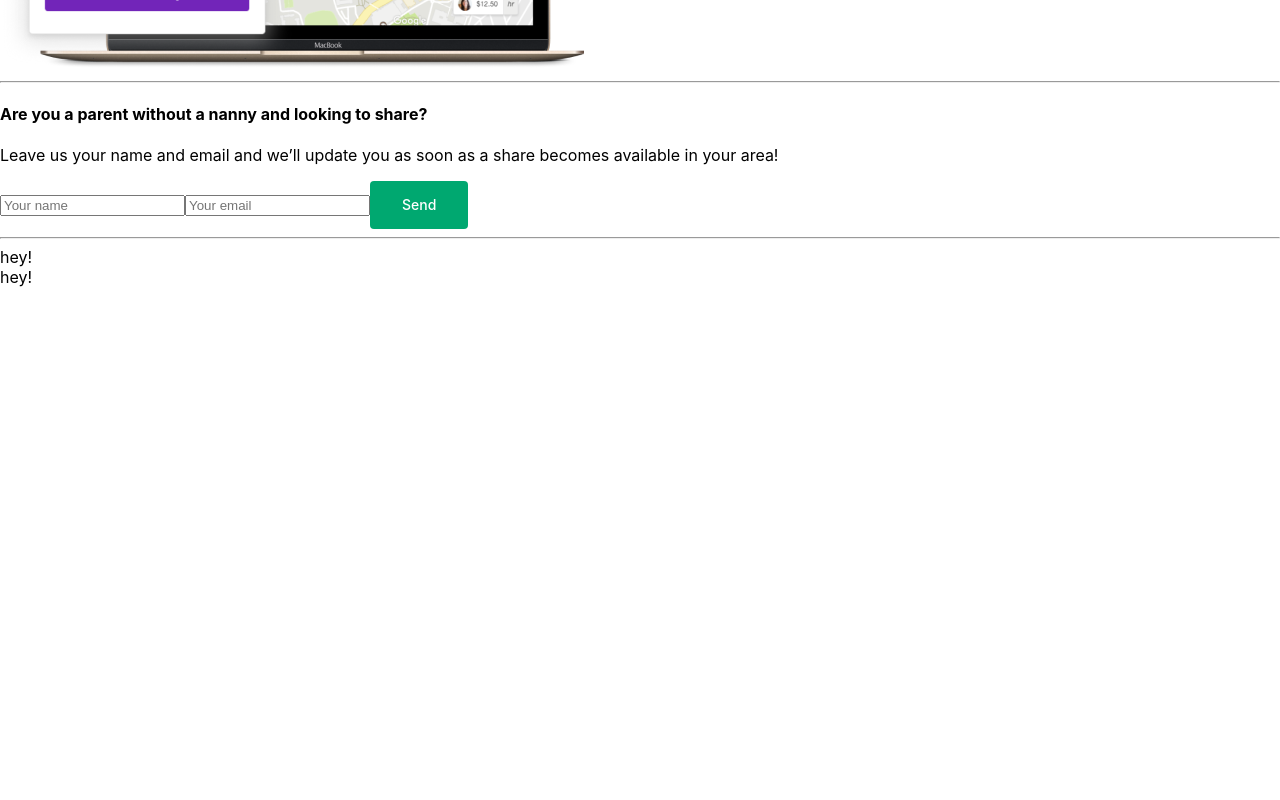
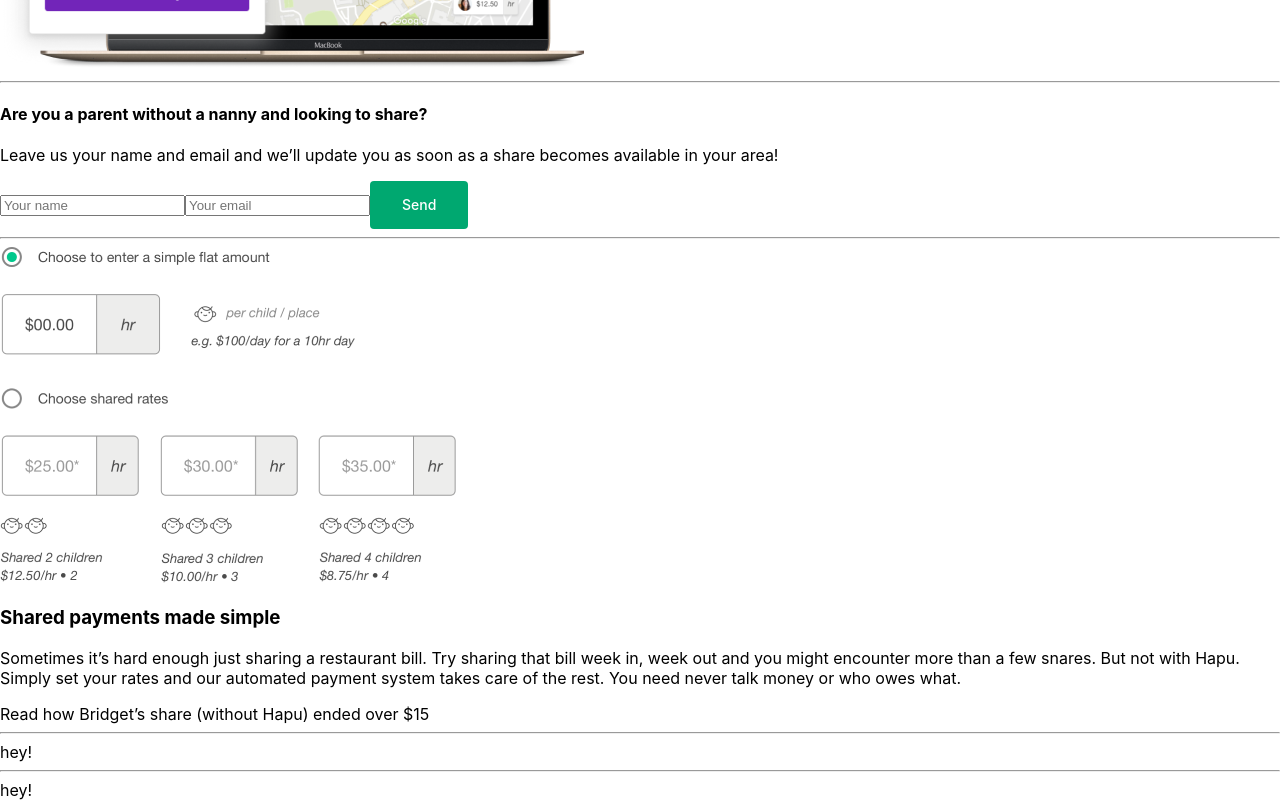
Before and after one commit to RodrigoNeoEx/jungleChallenge, a React (Create React App) app: page / in a window 1280 px wide. Shown: the part 1180-1980 px from the top of the page. Before the commit the page ends 1467 px from the top, so only its background shows below. Built offline with nearby package versions, Linux system fonts and the light colour scheme; a web font is replaced by a local one.

Commit message:
feat: component sharePayment mvp

```diff
--- a/src/components/sections/about/About.js
+++ b/src/components/sections/about/About.js
@@ -2,13 +2,18 @@ import React from "react";
 import CommingSoon from "./comingSoon/CommingSoon";
 import FrameworkDescription from "./frameworkDescription/FrameworkDescription";
 import ShareDescription from "./shareDescription/ShareDescripion";
+import SharePayment from "./sharePayment/SharePayment";
 import "./style/about.css";
 
 const About = () => {
   return (
     <section className="aboutContainer">
       <ShareDescription />
+      <hr/>
+      <SharePayment />
+      <hr/>
       <FrameworkDescription />
+      <hr/>
       <CommingSoon />
     </section>
   )
--- a/src/components/sections/about/shareDescription/register/Register.js
+++ b/src/components/sections/about/shareDescription/register/Register.js
@@ -1,6 +1,5 @@
 import React from "react";
 import InputShare from "../../../../inputShare/inputShare";
-import ShareHome from "../../../../../images/shareHome.png"
 import { messages } from "../../messages";
 
 const Register = () => {
@@ -9,7 +8,6 @@ const Register = () => {
       <h1>{messages.inputTitle}</h1>
       <p>{messages.inputDescription}</p>
       <InputShare />
-      <hr />
     </section>
   )
 }
--- /dev/null
+++ b/src/components/sections/about/sharePayment/SharePayment.js
@@ -0,0 +1,16 @@
+import React from "react";
+import PaymentExemple from "../../../../images/sharePayment.png"
+import { messages } from "../messages";
+
+const SharePayment = () => {
+  return (
+    <section>
+      <img src={PaymentExemple} alt="share payment table" />
+      <h1>{messages.sharePaymentTitle}</h1>
+      <p>{messages.sharePaymentDescription}</p>
+      <a>{messages.sharePaymentLink}</a>
+    </section>
+  )
+}
+
+export default SharePayment;
```
